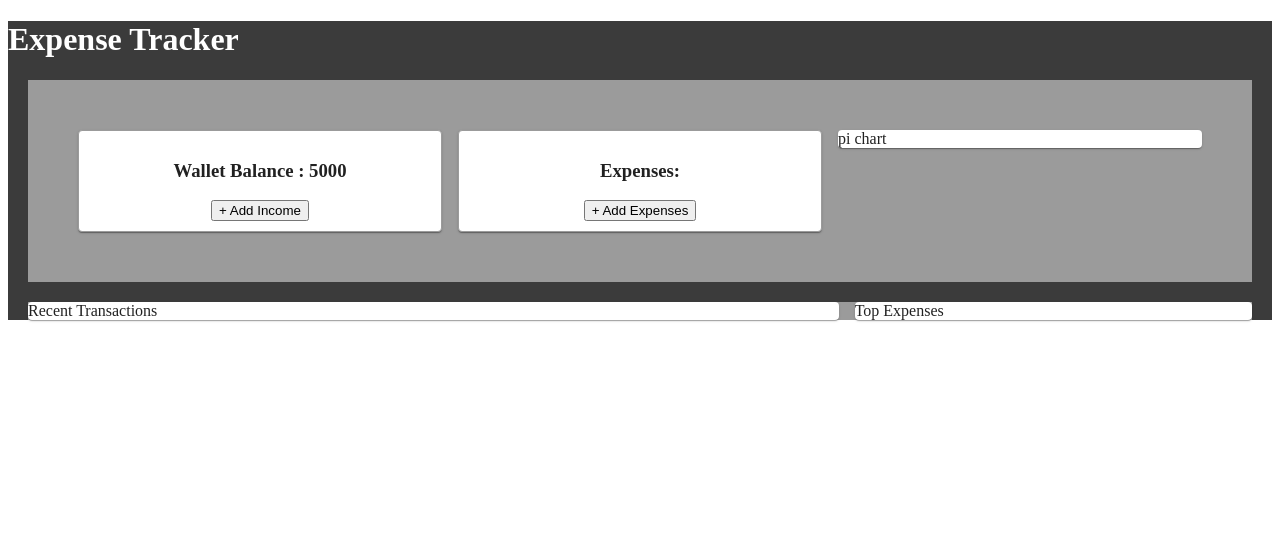
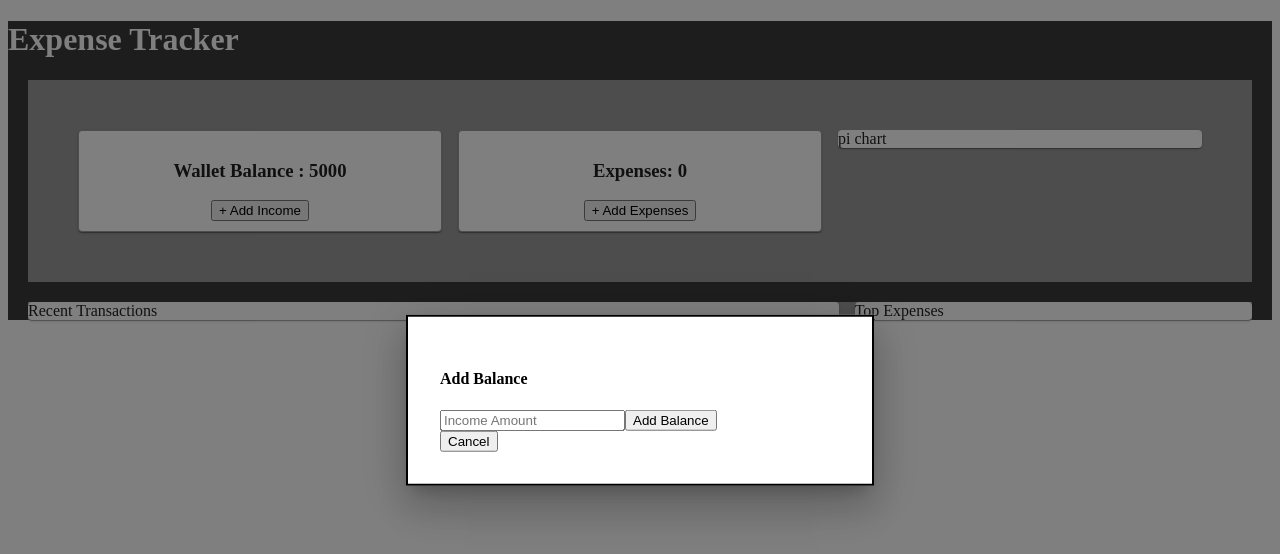
Before and after one commit to prakhar585/xpense-tracker, a React (Create React App) app: page / in a window 1280 px wide. Both pictures are taken after a click on the button "+ Add Income". Shown: the top 554 px of the page. Built offline with nearby package versions, Linux system fonts and the light colour scheme.

Commit message:
feat: on click of Add expense button, wallet balance is updated

```diff
--- a/package.json
+++ b/package.json
@@ -11,8 +11,10 @@
     "@testing-library/jest-dom": "^6.6.3",
     "@testing-library/react": "^16.2.0",
     "@testing-library/user-event": "^13.5.0",
+    "notistack": "^3.0.2",
     "react": "^19.0.0",
     "react-dom": "^19.0.0",
+    "react-modal": "^3.16.3",
     "react-scripts": "5.0.1",
     "web-vitals": "^2.1.4"
   },
--- a/src/App.js
+++ b/src/App.js
@@ -1,26 +1,62 @@
 import React from "react";
 import "./App.css";
+import { useState } from "react";
 import Card from "@mui/material/Card";
 import Grid from "@mui/material/Grid2";
+import IncomeModal from './components/IncomeModal/IncomeModal'
+import ExpenseModal from "./components/ExpenseModal/ExpenseModal";
+
+
+
 
 function App() {
+  const [walletBalance, setWalletBalance] = useState(5000);
+  const [expenses , setExpenses] = useState(0);
+
+  const [openIncomeModal, setOpenIncomeModal] = useState(false);
+  const [openExpenseModal, setOpenExpenseModal] = useState(false);
+  // add income modal
+
+  const handleOpenIncome =()=>{
+    setOpenIncomeModal(true);
+  }
+  const handleCloseIncome =()=>{
+    setOpenIncomeModal(false);
+  }
+
+  const handleOpenExpense=()=>{
+    setOpenExpenseModal(true)
+  }
+  const handleCloseExpense=()=>{
+    setOpenExpenseModal(false)
+  }
+
+
+  //method to update the wallet balance which is built by lifting state up from the modal
+  const updateWalletBalance=(amount)=>{
+    setWalletBalance((prevValue)=>prevValue+(Number(amount)));
+  }
+
+
+
+
   return (
     <div className="App">
       <header>
         <h1 style={{ color: "white" }}>Expense Tracker</h1>
       </header>
       <section className="section">
-        <Grid container spacing={2} sx={{padding:'50px'}}>
-          <Grid size={{ xs: 12, md: 4 }} >
+        <Grid container spacing={2} sx={{ padding: "50px" }}>
+          <Grid size={{ xs: 12, md: 4 }}>
             <Card className="expense-card">
-              <h3>Wallet Balance : 5000</h3>
-              <button>+ Add Income</button>
+              <h3>Wallet Balance : {walletBalance}</h3>
+              <button onClick={handleOpenIncome}>+ Add Income</button>
             </Card>
           </Grid>
           <Grid size={{ xs: 12, md: 4 }}>
             <Card className="expense-card">
-              <h3>Expenses: {}</h3>
-              <button>+ Add Expenses</button>
+              <h3>Expenses: {expenses}</h3>
+              <button onClick={handleOpenExpense}>+ Add Expenses</button>
             </Card>
           </Grid>
           <Grid size={{ xs: 12, md: 4 }}>
@@ -38,7 +74,18 @@ function App() {
           </Grid>
         </Grid>
       </section>
+
+
+      {/* Modal code */}
+      <IncomeModal open={openIncomeModal} handleClose={handleCloseIncome} updateBalance={updateWalletBalance}/>
+
+      <ExpenseModal open={openExpenseModal} handleClose={handleCloseExpense}/>
+
     </div>
+
+
+
+
   );
 }
 
--- /dev/null
+++ b/src/components/ExpenseModal/ExpenseModal.jsx
@@ -0,0 +1,43 @@
+import * as React from 'react';
+import Box from '@mui/material/Box';
+import Button from '@mui/material/Button';
+import Typography from '@mui/material/Typography';
+import Modal from '@mui/material/Modal';
+
+
+const style = {
+    position: 'absolute',
+    top: '50%',
+    left: '50%',
+    transform: 'translate(-50%, -50%)',
+    width: 400,
+    bgcolor: 'background.paper',
+    border: '2px solid #000',
+    boxShadow: 24,
+    p: 4,
+  };
+
+function ExpenseModal({open, handleClose}) {
+    return (
+        <div>
+
+          <Modal
+            open={open}
+            onClose={handleClose}
+            aria-labelledby="modal-modal-title"
+            aria-describedby="modal-modal-description"
+          >
+            <Box sx={style}>
+              <Typography id="modal-modal-title" variant="h6" component="h2">
+                Text in a modal
+              </Typography>
+              <Typography id="modal-modal-description" sx={{ mt: 2 }}>
+                Duis mollis, est non commodo luctus, nisi erat porttitor ligula.
+              </Typography>
+            </Box>
+          </Modal>
+        </div>
+      );
+}
+
+export default ExpenseModal
--- /dev/null
+++ b/src/components/IncomeModal/IncomeModal.jsx
@@ -0,0 +1,60 @@
+import * as React from "react";
+import Box from "@mui/material/Box";
+import Modal from "@mui/material/Modal";
+import { useState } from "react";
+import { enqueueSnackbar, SnackbarProvider, useSnackbar } from "notistack";
+
+const style = {
+  position: "absolute",
+  top: "50%",
+  left: "50%",
+  transform: "translate(-50%, -50%)",
+  width: 400,
+  bgcolor: "background.paper",
+  border: "2px solid #000",
+  boxShadow: 24,
+  p: 4,
+};
+//create a ref to auto focus and to clear after the onClick
+export default function BasicModal({ open, handleClose, updateBalance }) {
+  const [balance, setBalance] = useState("");
+
+  const handleBalance = (e) => {
+    e.preventDefault();
+    if (!balance || isNaN(balance) || balance <= 0) {
+      alert("Please enter a valid amount!");
+      return;
+    }
+
+    updateBalance(balance);
+    enqueueSnackbar("Wallet Balance Updated",{variant: 'success', anchorOrigin: { vertical: "bottom", horizontal: "center" },});
+    setBalance("");
+    setTimeout(() => {
+      handleClose();
+    }, 1000);
+  };
+
+  return (
+    <div>
+      <Modal
+        open={open}
+        onClose={handleClose}
+        aria-labelledby="modal-modal-title"
+        aria-describedby="modal-modal-description"
+      >
+        <Box sx={style}>
+          <h4>Add Balance</h4>
+          <form onSubmit={handleBalance}>
+            <input
+              placeholder="Income Amount"
+              type="number"
+              onChange={(e) => setBalance(e.target.value)}
+            ></input>
+            <button type="submit">Add Balance</button>
+          </form>
+          <button onClick={handleClose}>Cancel</button>
+        </Box>
+      </Modal>
+    </div>
+  );
+}
--- a/src/index.js
+++ b/src/index.js
@@ -1,11 +1,14 @@
 import React from 'react';
 import ReactDOM from 'react-dom/client';
 import App from './App';
+import { SnackbarProvider, useSnackbar } from 'notistack'
 
 
 const root = ReactDOM.createRoot(document.getElementById('root'));
 root.render(
+  <SnackbarProvider>
   <React.StrictMode>
     <App />
   </React.StrictMode>
+  </SnackbarProvider>
 );
```
Also changed, not shown: 1 other file (tests, documents, lock files or other folders).
